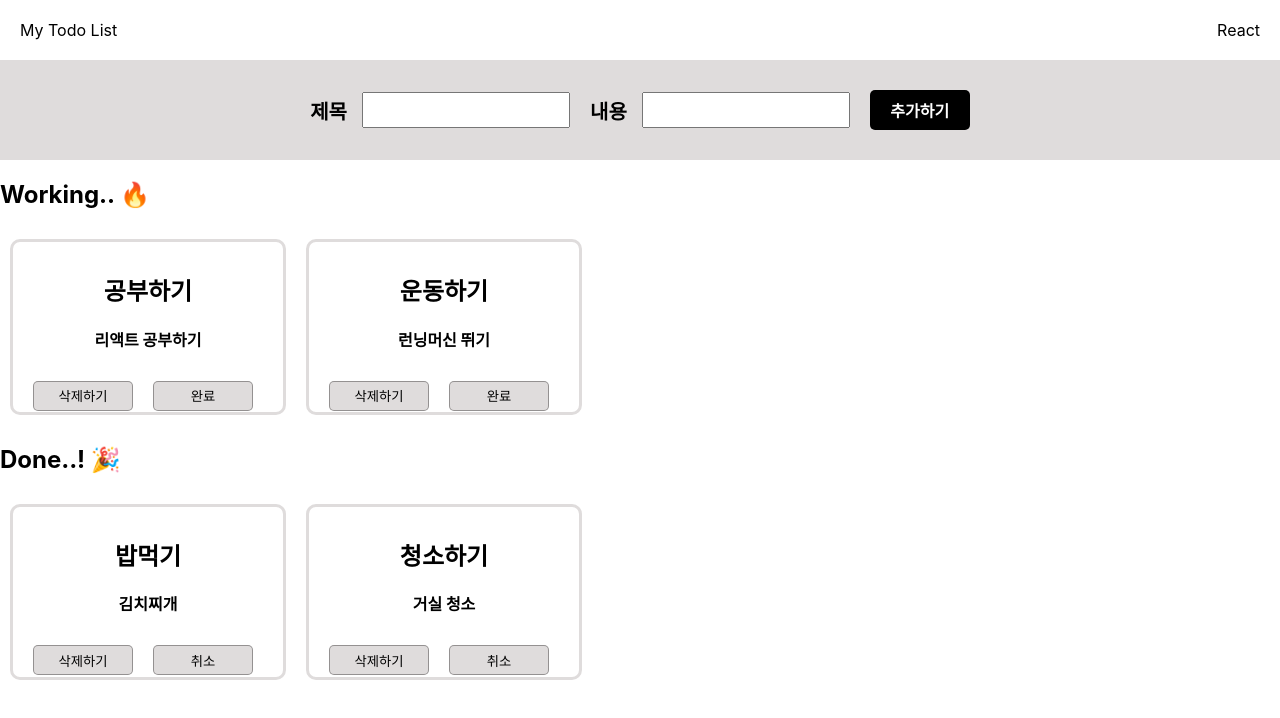
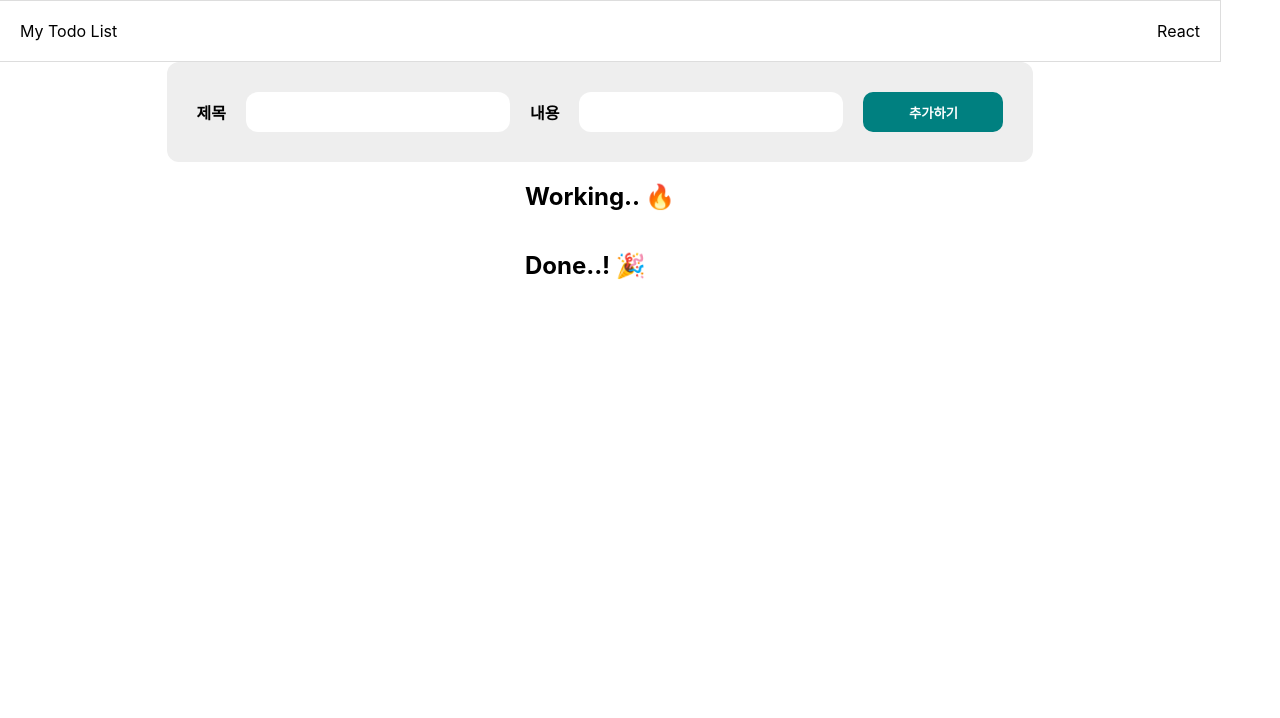
Before and after one commit to haniStudy/innovation_camp, a React (Create React App) app in the folder React/todo_list/: page / in a window 1280 px wide. Shown: the top 718 px of the page. Built offline with nearby package versions, Linux system fonts and the light colour scheme.

Commit message:
level 1 TodoList modification

```diff
--- a/React/todo_list/src/App.css
+++ b/React/todo_list/src/App.css
@@ -1,67 +1,107 @@
-header {
-  display: flex;
-  justify-content: space-between;
-  margin: 20px 20px 20px 20px;
-}
+.header_div {
+  max-width: 1200px;
+  min-width: 800px;
 
-nav {
-  height: 100px;
-
-  font-size: 20px;
-  font-weight: bold;
-
-  display: flex;
-  align-items: center;
-  justify-content: center;
-  background-color: rgb(223, 220, 220);
-}
-nav > input {
-  width: 200px;
-  height: 30px;
-  margin: 20px 20px 20px 15px;
-  font-size: 20px;
-}
-nav > button {
-  font-size: 16px;
-  font-weight: bold;
-  width: 100px;
-  height: 40px;
-  color: white;
-  background-color: black;
-  border: none;
-  border-radius: 5px;
-}
-
-.todo-style {
-  font-weight: bold;
-
-  width: 250px;
-  height: 150px;
-  border: 3px solid rgb(223, 220, 220);
-  border-radius: 10px;
-  margin: 10px 10px 10px 10px;
-  padding: 10px 10px 10px 10px;
-
-  display: inline-block;
-  flex-direction: column;
-  align-items: center;
-  justify-content: center;
-
-}
-
-.todo-style > h1, span {
   display: flex;
   flex-direction: column;
   align-items: center;
   justify-content: center;
 }
 
-.todo-style > div > button{
-  background-color: rgb(223, 220, 220);
-  border: 1px solid rgba(128, 126, 126, 0.788);
-  border-radius: 5px;
+header {
+  width: 100%;
+  border: 1px solid #ddd;
+  padding: 20px;
+  display: flex;
+  align-items: center;
+  justify-content: space-between;
+}
 
-  width: 100px;
-  height: 30px;
-  margin: 10px;
+header > div {
+  margin-left: 20px;
 }
+
+.nav_top {
+  align-items: center;
+  justify-content: space-between;
+  margin: 0 auto;
+  padding: 30px;
+  border-radius: 12px;
+  background-color: #eee;
+}
+
+.nav_label {
+  font-size: 16px;
+  font-weight: 700;
+  cursor: default;
+}
+
+.nav_middle {
+  display: flex;
+  align-items: center;
+  gap: 20px;
+}
+
+.nav_middle > input {
+  border: none;
+  border-radius: 12px;
+  height: 40px;
+  width: 240px;
+  padding: 0 12px;
+}
+
+.nav_middle > button {
+  border: none;
+  border-radius: 10px;
+  color: #fff;
+  font-weight: 700;
+  height: 40px;
+  width: 140px;
+  background-color: teal;
+}
+
+.article_top {
+  display: block;
+  padding: 0 24px;
+}
+
+.article_middle {
+  display: flex;
+  flex-wrap: wrap;
+  gap: 12px;
+}
+
+.todo_div {
+  border: 4px solid teal;
+  border-radius: 12px;
+  padding: 10px 24px 24px;
+  width: 270px;
+}
+
+.todo_div > h1, p {
+  display: block;
+  font-size: 1.5em;
+}
+
+.todo_button {
+  display: flex;
+  gap: 10px;
+  margin-top: 24px;
+}
+
+.todo_button > button {
+  width: 70%;
+  height: 40px;
+  cursor: pointer;
+  border-radius: 8px;
+}
+
+.delete_button {
+  background-color: #fff;
+  border: 2px solid red;
+}
+
+.complete_button {
+  background-color: #fff;
+  border: 2px solid green;
+}
--- a/React/todo_list/src/App.js
+++ b/React/todo_list/src/App.js
@@ -1,67 +1,63 @@
-import React, { useState } from 'react'
+import React, { useState } from 'react';
 import Todo from './components/Todo';
+import "./App.css"
 
 function App() {
-  // 할 일 관리할 변수 생성
-  const [todo, setTodo] = useState([
-    {id: 1, title: "공부하기", content: "리액트 공부하기", state: false},
-    {id: 2, title: "운동하기", content: "런닝머신 뛰기", state: false},
-    {id: 3, title: "밥먹기", content: "김치찌개", state: true},
-    {id: 4, title: "청소하기", content: "거실 청소", state: true}
-  ]);
-  const [title, setTitle] = useState('');
-  const [content, setContent] = useState('');
-  const titleHandler = (event) => { setTitle(event.target.value) };
-  const contentHandler = (event) => { setContent(event.target.value)};
+  const [todo, setTodos] = useState([]);
+  const [id, setIds] = useState(todo.length);   // id
+  const [title, setTitles] = useState("");      // 제목
+  const [content, setContents] = useState("");  // 내용
 
-  // 할 일 추가 함수
+  const titleHandler = (e) => setTitles(e.target.value);
+  const contentHandler = (e) => {setContents(e.target.value)};
+
+  // 할 일 추가
   const addTodo = () => {
-    const newWork = {id: todo.length + 1, title, content, state: false}
-    setTodo([...todo, newWork]);
+    setIds(id + 1);
+    setTodos([...todo, {id, title, content, isDone:false}]);
 
-    setTitle("");
-    setContent("");
+    // 입력된 내용 초기화
+    setTitles("");
+    setContents("");
   };
 
-  // 할 일 제거 함수
-  const removeTodo = (id) => { setTodo(todo.filter((w) => w.id !== id)); };
+  // 할 일 삭제
+  const removeTodo = (id) => { setTodos(todo.filter((t) => t.id !== id)) };
 
-  // 할 일 상태 변경 함수
-  const changeState = (t) => {
-    t.state=(!t.state);
-    const newTodo =[...todo];
-    setTodo(newTodo);
-    // const findTodo = todo.findIndex(todo => todo.id === id)
-    // todo.slice(findTodo,1,todo[findTodo].state = !todo[findTodo].state)
-    // setTodo([...todo])
+  // 할 일 상태 변경
+  const changeTodoState = (item) => {
+    item.isDone = !item.isDone;
+    setTodos([...todo]);
   };
+
   return (
-    <div>
+    <div className='header_div'>
       <header>
         <div>My Todo List</div>
         <div>React</div>
       </header>
-      <nav>
-        제목 <input value={title} onChange={titleHandler} />
-        내용 <input value={content} onChange={contentHandler} />
-        <button onClick={addTodo}>추가하기</button>
+
+      <nav className='nav_top'>
+        <div className='nav_middle'>
+          <label className='nav_label'>제목 </label><input value={title} onChange={titleHandler}/>
+          <label className='nav_label'>내용 </label><input value={content} onChange={contentHandler}/>
+          <button onClick={addTodo}>추가하기</button>
+        </div>
       </nav>
-      <article>
-        <div>
-          <h1>Working.. 🔥</h1>
-          {
-            todo.filter((item) => !item.state).map((i) => {
-              return <Todo Todo key={i.id} todoInfo={i} removeTodo={removeTodo} children={"완료"} changeState={changeState}></Todo>
-            })
-          }
+
+      <article className='article_top'>
+        <h1>Working.. 🔥</h1>
+        <div className='article_middle'>
+          {todo.filter((t) => !t.isDone).map((item) => {
+            return<Todo key={item.id} item={item} removeTodo={removeTodo} changeTodoState={changeTodoState} children={"완료"}></Todo>;
+          })}
         </div>
-        <div>
-          <h1>Done..! 🎉</h1>
-          {
-            todo.filter((item) => item.state).map((i) => {
-              return <Todo Todo key={i.id} todoInfo={i} removeTodo={removeTodo} children={"취소"} changeState={changeState}></Todo>
-            })
-          }
+
+        <h1>Done..! 🎉</h1>
+        <div className='article_middle'>
+          {todo.filter((t) => t.isDone).map((item) => {
+            return <Todo key={item.id} item={item} removeTodo={removeTodo} changeTodoState={changeTodoState} children={"취소"}></Todo>;
+          })}
         </div>
       </article>
     </div>
--- a/React/todo_list/src/components/Todo.jsx
+++ b/React/todo_list/src/components/Todo.jsx
@@ -1,16 +1,19 @@
 import '../App.css';
 
-const Todo = ({todoInfo, removeTodo , children, changeState}) => {
+const Todo = ({item, removeTodo, changeTodoState, children}) => {
   return (
-      <div className="todo-style">
-        <h1>{todoInfo.title}</h1>
-        <span>{todoInfo.content}</span>
+    <div className="todo_div">
+      <h1>{item.title}</h1>
+      <div>{item.content}</div>
       <br />
-        <div>
-          <button onClick={() => removeTodo(todoInfo.id)}>삭제하기</button>
-          <button onClick={() => changeState(todoInfo)}>{children}</button>
+      <div className="todo_button">
+        {console.log(item.id, item)
+        }
+        <button className="delete_button" onClick={() => removeTodo(item.id)}>삭제하기</button>
+        <button className="complete_button" onClick={() => changeTodoState(item)}>{children}</button>
       </div>
     </div>
   )
 };
+
 export default Todo
```
Also changed, not shown: 1 other file (tests, documents, lock files or other folders). Lines whose indentation alone changed are shown as unchanged.
